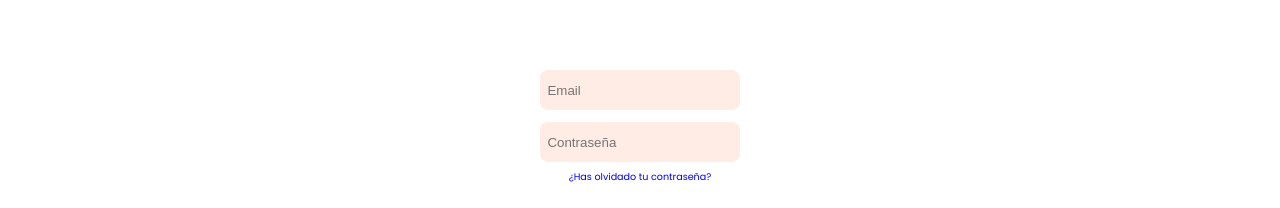
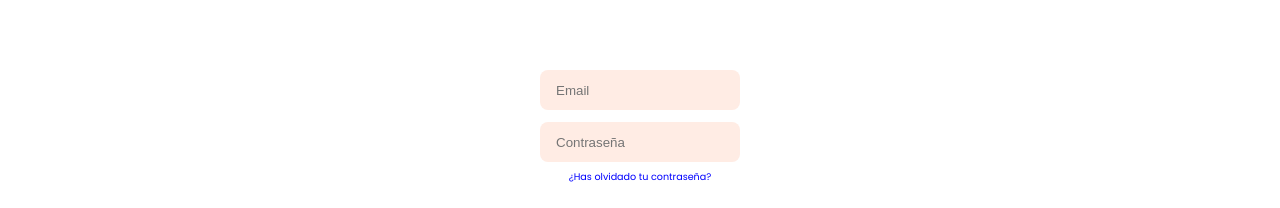
Before and after one commit to stranger-strings-team/front-codersabordo, a React (Vite) app: page /login in a window 1280 px wide. Shown: the part 243-451 px from the top of the page. Built offline with nearby package versions, Linux system fonts and the light colour scheme.

Commit message:
updated login test

```diff
--- a/src/pages/Login/Login.tsx
+++ b/src/pages/Login/Login.tsx
@@ -10,17 +10,19 @@ const Login = (props: Props) => {
     <Container>
        <InputDiv>
         <Input
-          type="text"
-          placeholder='  Email'
+          type="email"
+          placeholder='Email'
           name="email"
           autoComplete='off'
+          aria-label="email"
           required
         />
         <Input
-          type="text"
-          placeholder='  Contraseña'
+          type="password"
+          placeholder='Contraseña'
           name="password"
           autoComplete='off'
+          aria-label="password"
           required
         />
        </InputDiv>
--- a/src/pages/Login/LoginStyle.tsx
+++ b/src/pages/Login/LoginStyle.tsx
@@ -17,7 +17,9 @@ export const Input = styled.input`
     width: 200px;
     height: 40px;
     border-radius: 8px;
+    padding: 0 1rem;
     background-color: #ffece4;
+    color: black;
     border: none;
 `
 
```
Also changed, not shown: 2 other files (tests, documents, lock files or other folders).
